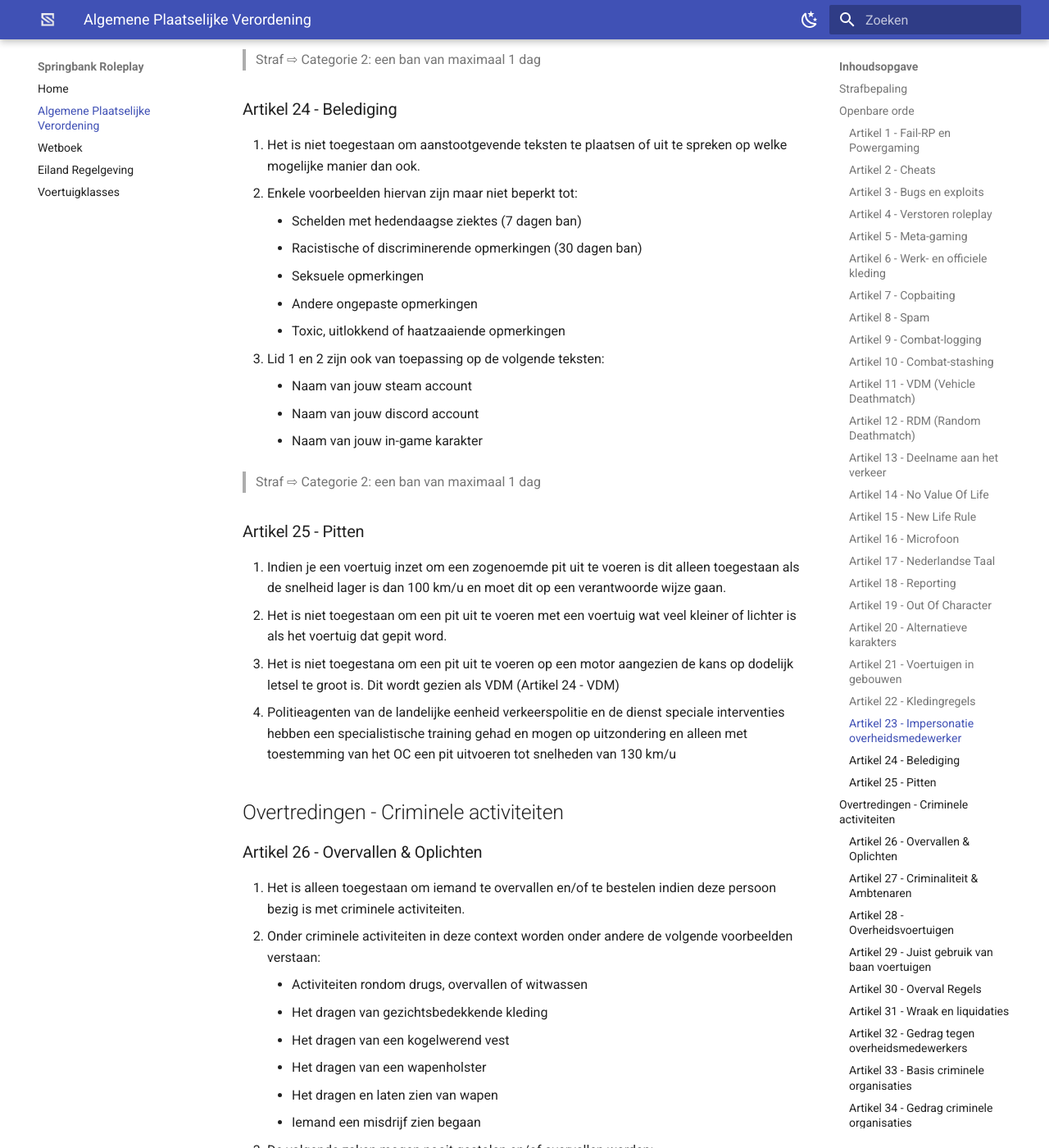
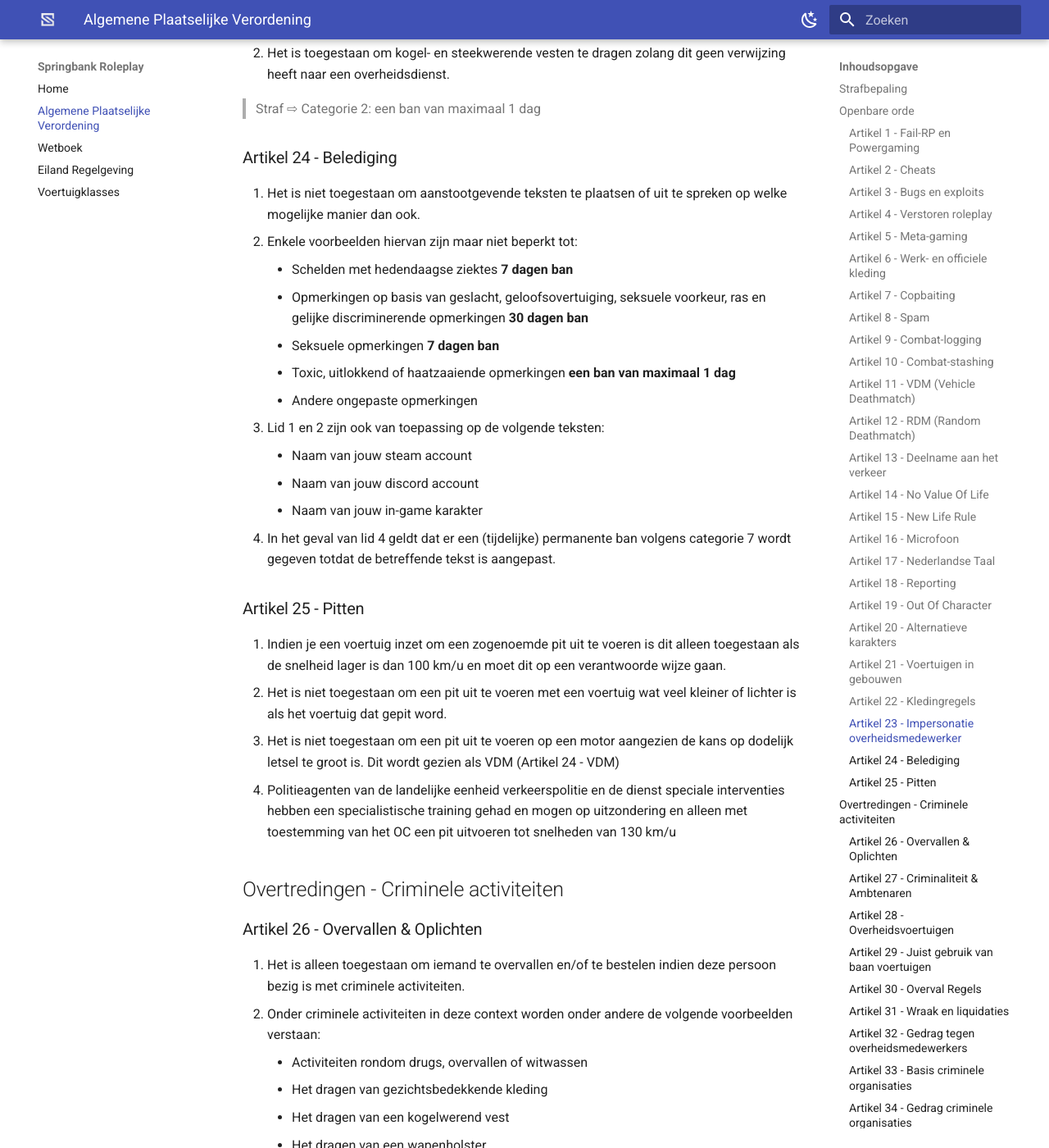
Before and after one commit to kevinpannenborg/wet-en-regelgeving, an MkDocs documentation site: the page built from docs/apv.md, in a window 1280 px wide and 1400 px high, scrolled down 9137 px. Shown: the whole window at 82% size. Built offline with MkDocs 1.6.1 and Material for MkDocs 9.7.7, drawn with Linux system fonts in a browser that asks for light colours; comment, search, counter and statistics services are not loaded; some of the changed text lies outside the part shown.

```diff
--- a/docs/apv.md
+++ b/docs/apv.md
@@ -36,7 +36,8 @@ Een lid van het staffteam heeft de mogelijkheid om op basis van de context, situ
     * Het dwingen van politiemedewerkers om een bewusteloos persoon te fouilleren en items zoals wapens af te nemen en af te geven aan jou of iemand anders.
     * Het gebruik maken van persoonlijke keybinds om bijvoorbeeld /me te doen.
     * Het zonder aanleiding overvallen van medewerkers van de ambulancezorg om bijvoorbeeld wapens te krijgen.
-    * Het controleren van kofferbakken zonder enige aanleiding
+    * Het controleren van kofferbakken zonder enige aanleiding.
+	* Meerdere handelingen in één moment uitvoeren. Voorbeeld: */me pakt porto af, doet tape op mond en bind vast* moeten drie verschillende */me*'s zijn.
 
 ### Artikel 2 - Cheats
 
@@ -243,23 +244,23 @@ Een lid van het staffteam heeft de mogelijkheid om op basis van de context, situ
 
 1. Het is niet toegestaan om aanstootgevende teksten te plaatsen of uit te spreken op welke mogelijke manier dan ook.
 2. Enkele voorbeelden hiervan zijn maar niet beperkt tot:
-	* Schelden met hedendaagse ziektes (7 dagen ban)
-	* Racistische of discriminerende opmerkingen (30 dagen ban)
-	* Seksuele opmerkingen
+	* Schelden met hedendaagse ziektes __7 dagen ban__
+	* Opmerkingen op basis van geslacht, geloofsovertuiging, seksuele voorkeur, ras en gelijke discriminerende opmerkingen __30 dagen ban__
+	* Seksuele opmerkingen __7 dagen ban__
+	* Toxic, uitlokkend of haatzaaiende opmerkingen __een ban van maximaal 1 dag__
 	* Andere ongepaste opmerkingen
-	* Toxic, uitlokkend of haatzaaiende opmerkingen
 3. Lid 1 en 2 zijn ook van toepassing op de volgende teksten:
 	* Naam van jouw steam account
 	* Naam van jouw discord account
 	* Naam van jouw in-game karakter
+4. In het geval van lid 4 geldt dat er een (tijdelijke) permanente ban volgens categorie 7 wordt gegeven totdat de betreffende tekst is aangepast.
 
-> Straf ⇨ Categorie 2: een ban van maximaal 1 dag
 
 ### Artikel 25 - Pitten
 
 1. Indien je een voertuig inzet om een zogenoemde pit uit te voeren is dit alleen toegestaan als de snelheid lager is dan 100 km/u en moet dit op een verantwoorde wijze gaan.
 2. Het is niet toegestaan om een pit uit te voeren met een voertuig wat veel kleiner of lichter is als het voertuig dat gepit word.
-3. Het is niet toegestana om een pit uit te voeren op een motor aangezien de kans op dodelijk letsel te groot is. Dit wordt gezien als VDM (Artikel 24 - VDM)
+3. Het is niet toegestaan om een pit uit te voeren op een motor aangezien de kans op dodelijk letsel te groot is. Dit wordt gezien als VDM (Artikel 24 - VDM)
 3. Politieagenten van de landelijke eenheid verkeerspolitie en de dienst speciale interventies hebben een specialistische training gehad en mogen op uitzondering en alleen met toestemming van het OC een pit uitvoeren tot snelheden van 130 km/u
 
 ## Overtredingen - Criminele activiteiten
@@ -442,7 +443,7 @@ Een lid van het staffteam heeft de mogelijkheid om op basis van de context, situ
 1. Het is nooit toegestaan om goederen in Springbank (in de breedste zin) te verkopen, kopen of ruilen tegen echt geld en/of goederen buiten het spel om.
 2. Hieronder wordt ook het aanbieden of vragen naar verstaan.
 
-> Straf ⇨ Categorie 7: een permanente
+> Straf ⇨ Categorie 7: een permanente ban
 
 ### Artikel 44 - Refunds
 
```
Also changed, not shown: docs/eiland.md (+5 -2 lines).
